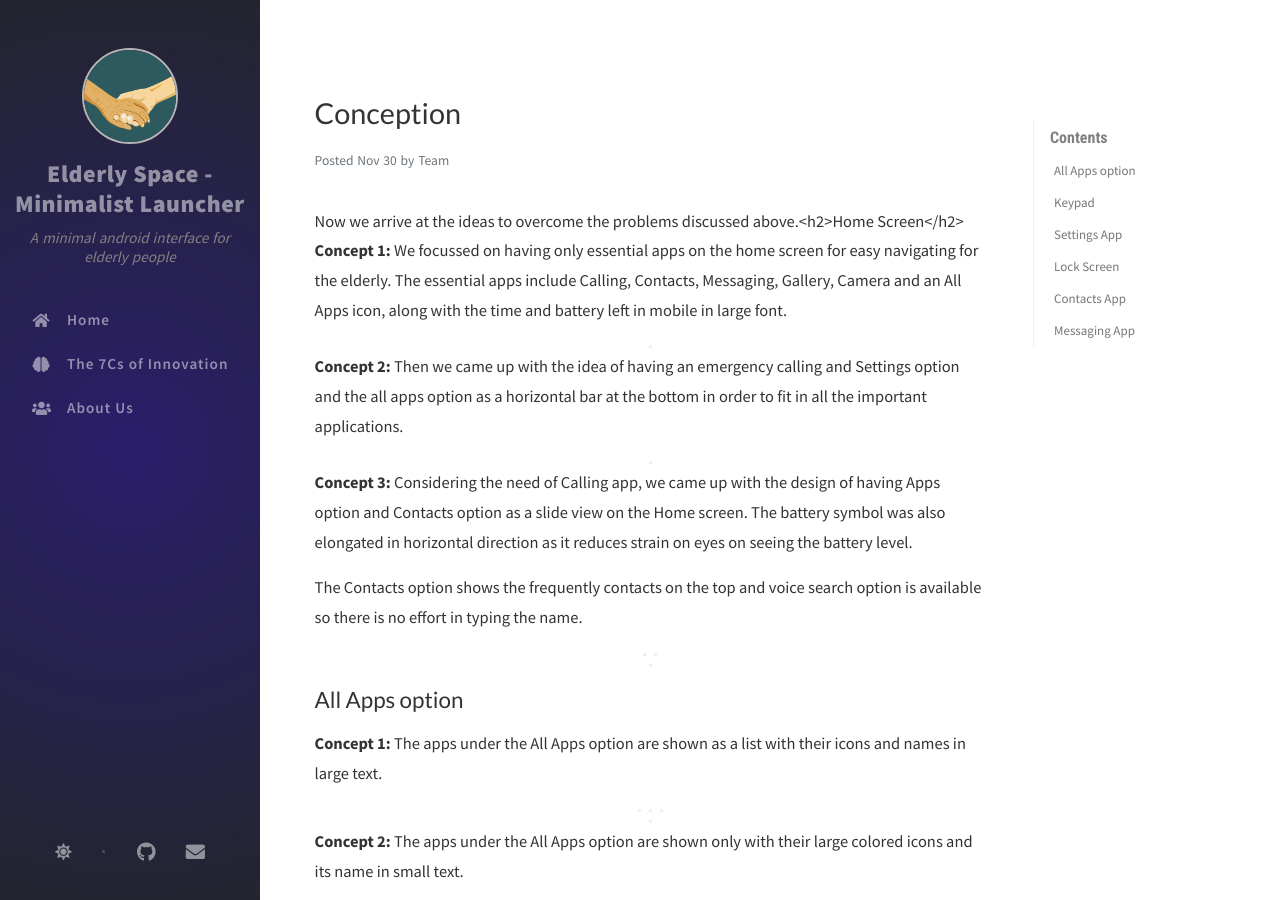
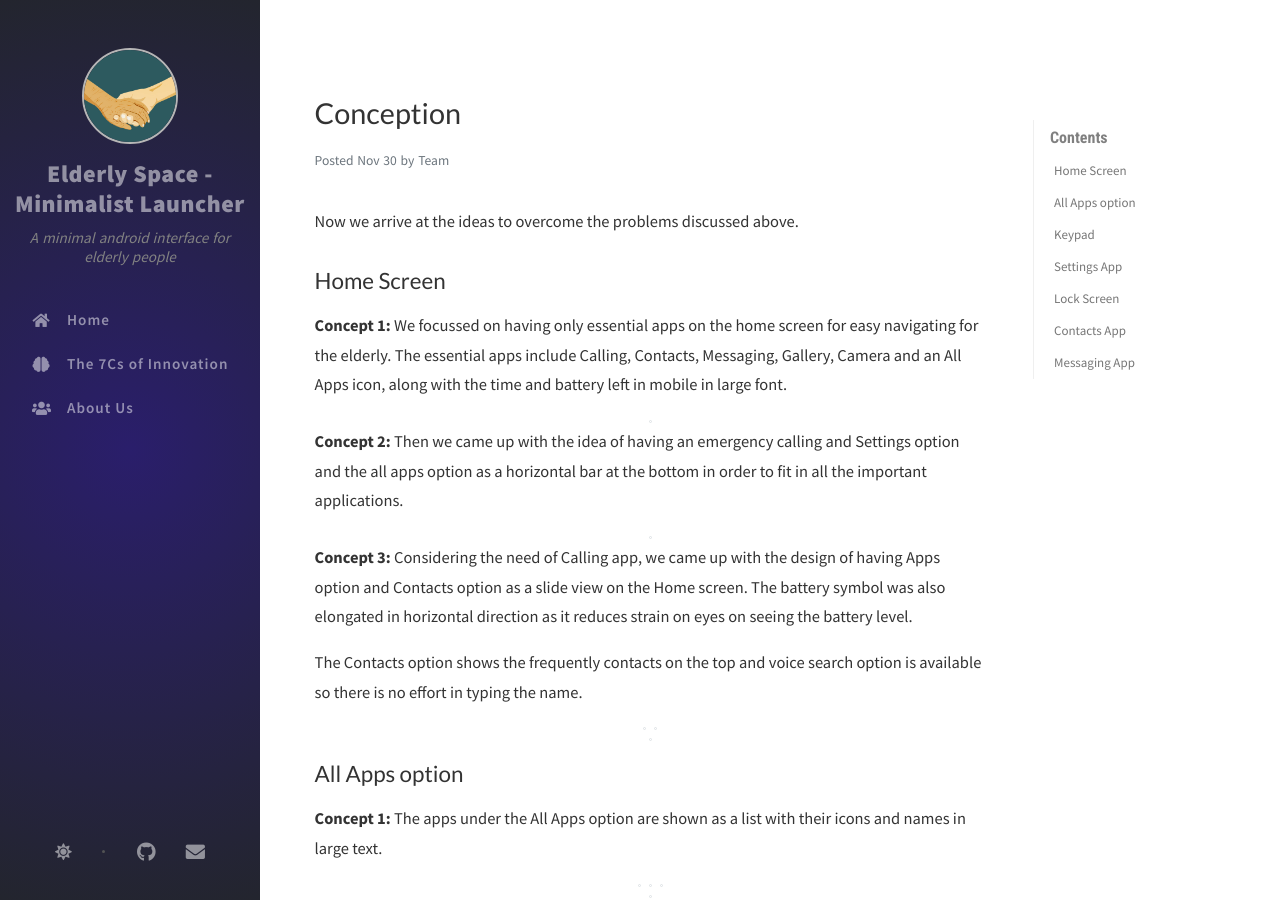
Before and after one commit to 3y3p4tch/elderlyUI, a Jekyll site: the page built from _posts/2020-12-1-conception.md, in a window 1280 px wide and 900 px high. Built offline with Jekyll 4.4.1, drawn with Linux system fonts in a browser that asks for light colours; nearby versions of some CDN libraries; comment, search, counter and statistics services are not loaded; some of the changed lines change nothing that is shown.

Commit message:
minor fix

```diff
--- a/_posts/2020-12-1-conception.md
+++ b/_posts/2020-12-1-conception.md
@@ -3,8 +3,6 @@ title: Conception
 author: Team
 math: true
 ---
-
-Now we arrive at the ideas to overcome the problems discussed above.
 
 {%- capture divclass -%}
     "d-flex flex-row justify-content-center flex-wrap"
@@ -13,6 +11,7 @@ Now we arrive at the ideas to overcome the problems discussed above.
     class="border img-fluid rounded flex-md-fill m-1" style="max-height: 400px"
 {%- endcapture -%}
 
+Now we arrive at the ideas to overcome the problems discussed above.
 
 <h2>Home Screen</h2>
 <b>Concept 1:</b> We focussed on having only essential apps on the home screen for easy navigating for the elderly. The essential apps include Calling, Contacts, Messaging, Gallery, Camera and an All Apps icon, along with the time and battery left in mobile in large font.
```
